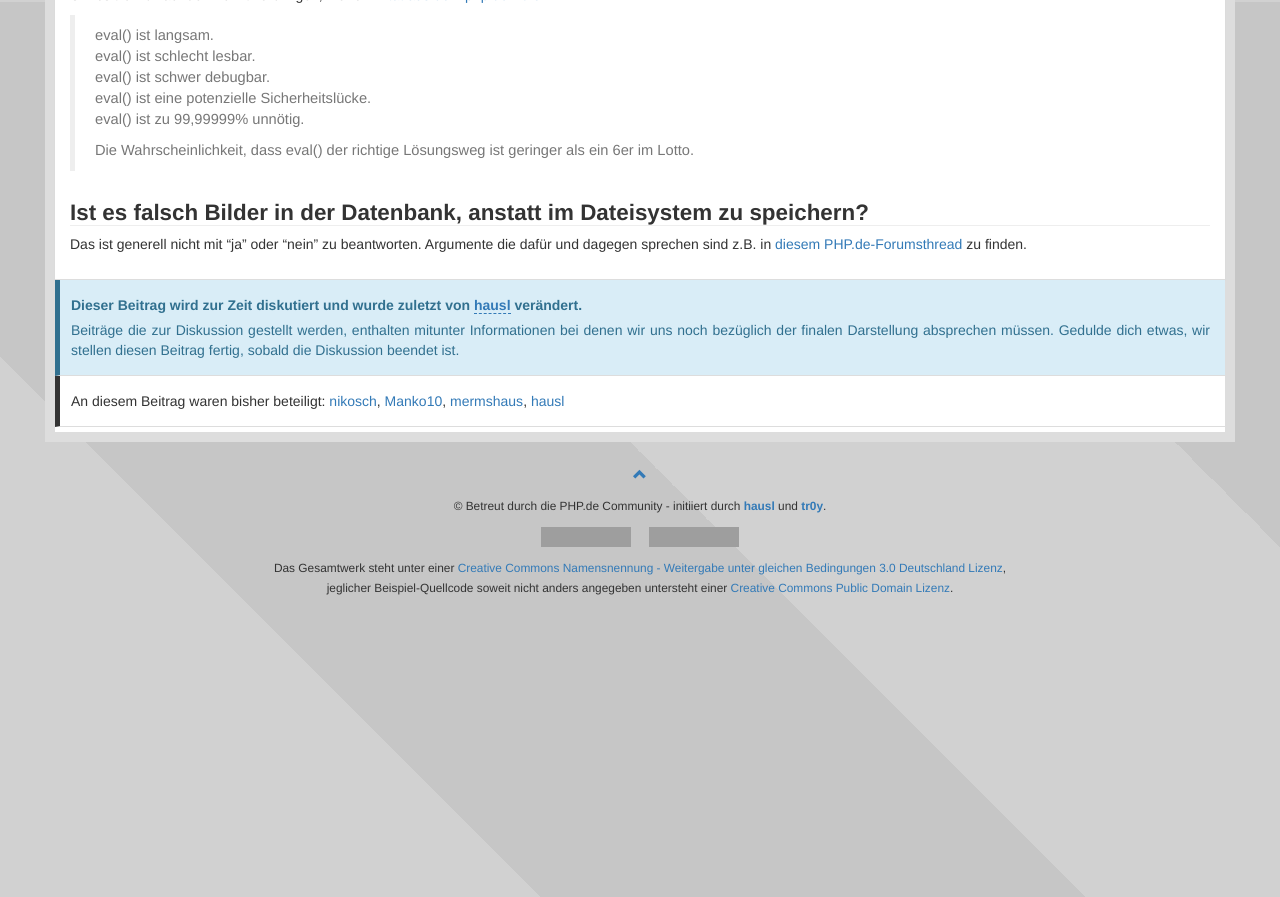
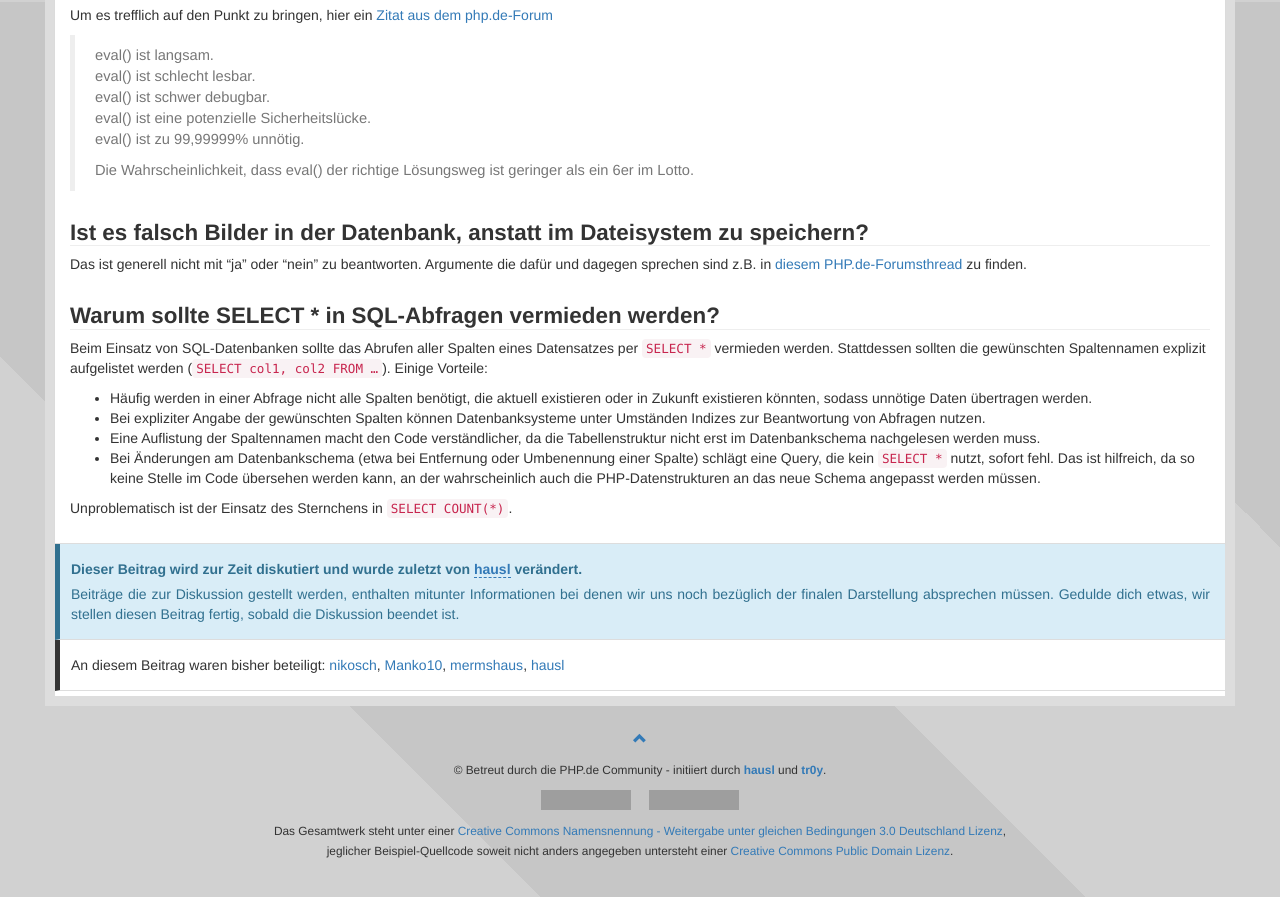
Before and after one commit to php-de/php-de.github.io, a Jekyll site: the page built from introduction/04_faq.md, in a window 1280 px wide and 900 px high, scrolled down 3598 px. Shown: the top 897 px of the window. Built offline with Jekyll 4.4.1, drawn with Linux system fonts in a browser that asks for light colours; nearby versions of some CDN libraries; before the commit the page ends 4235 px from its top, so only the background shows below that; some of the changed text lies outside the part shown; grey boxes are pictures that could not be loaded.

Commit message:
FAQ: Standardantwort zu SELECT *

```diff
--- a/introduction/04_faq.md
+++ b/introduction/04_faq.md
@@ -74,6 +74,10 @@
 
     -   name:   "Ist es falsch Bilder in der Datenbank, anstatt im Dateisystem zu speichern?"
         anchor: image-storeloc
+        simple: ""
+
+    -   name:   "Warum sollte SELECT * in SQL-Abfragen vermieden werden?"
+        anchor: select-star
         simple: ""
 ---
 
@@ -311,3 +315,16 @@
 Das ist generell nicht mit "ja" oder "nein" zu beantworten.
 Argumente die dafür und dagegen sprechen sind z.B. in
 [diesem PHP.de-Forumsthread](http://www.php.de/forum/webentwicklung/datenbanken/111631-bild-aus-datenbank-auslesen?p=1209079#post1209079) zu finden.
+
+
+## [Warum sollte SELECT * in SQL-Abfragen vermieden werden?](#select-star)
+{: #select-star}
+
+Beim Einsatz von SQL-Datenbanken sollte das Abrufen aller Spalten eines Datensatzes per `SELECT *` vermieden werden. Stattdessen sollten die gewünschten Spaltennamen explizit aufgelistet werden (`SELECT col1, col2 FROM …`). Einige Vorteile:
+
+- Häufig werden in einer Abfrage nicht alle Spalten benötigt, die aktuell existieren oder in Zukunft existieren könnten, sodass unnötige Daten übertragen werden.
+- Bei expliziter Angabe der gewünschten Spalten können Datenbanksysteme unter Umständen Indizes zur Beantwortung von Abfragen nutzen.
+- Eine Auflistung der Spaltennamen macht den Code verständlicher, da die Tabellenstruktur nicht erst im Datenbankschema nachgelesen werden muss.
+- Bei Änderungen am Datenbankschema (etwa bei Entfernung oder Umbenennung einer Spalte) schlägt eine Query, die kein `SELECT *` nutzt, sofort fehl. Das ist hilfreich, da so keine Stelle im Code übersehen werden kann, an der wahrscheinlich auch die PHP-Datenstrukturen an das neue Schema angepasst werden müssen.
+
+Unproblematisch ist der Einsatz des Sternchens in `SELECT COUNT(*)`.
```
